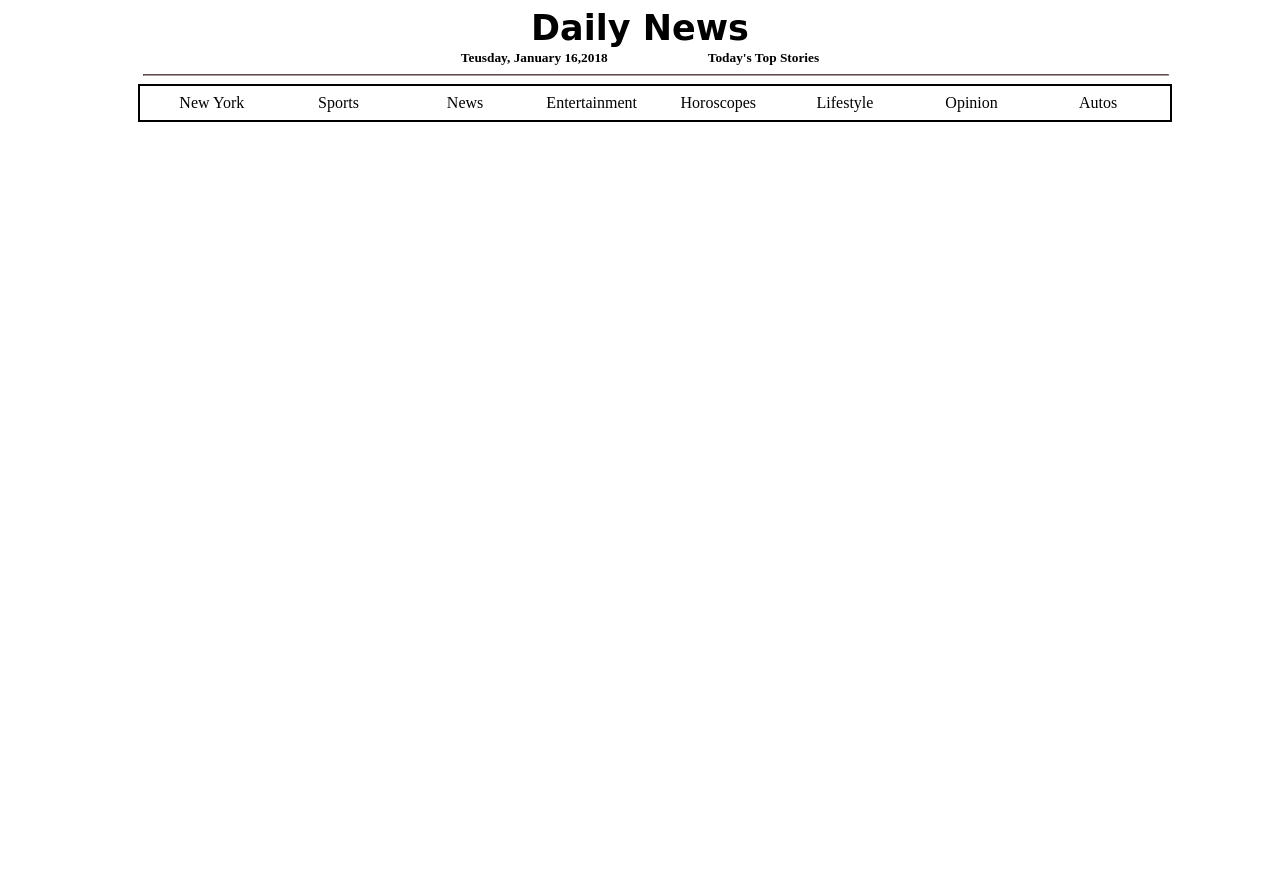
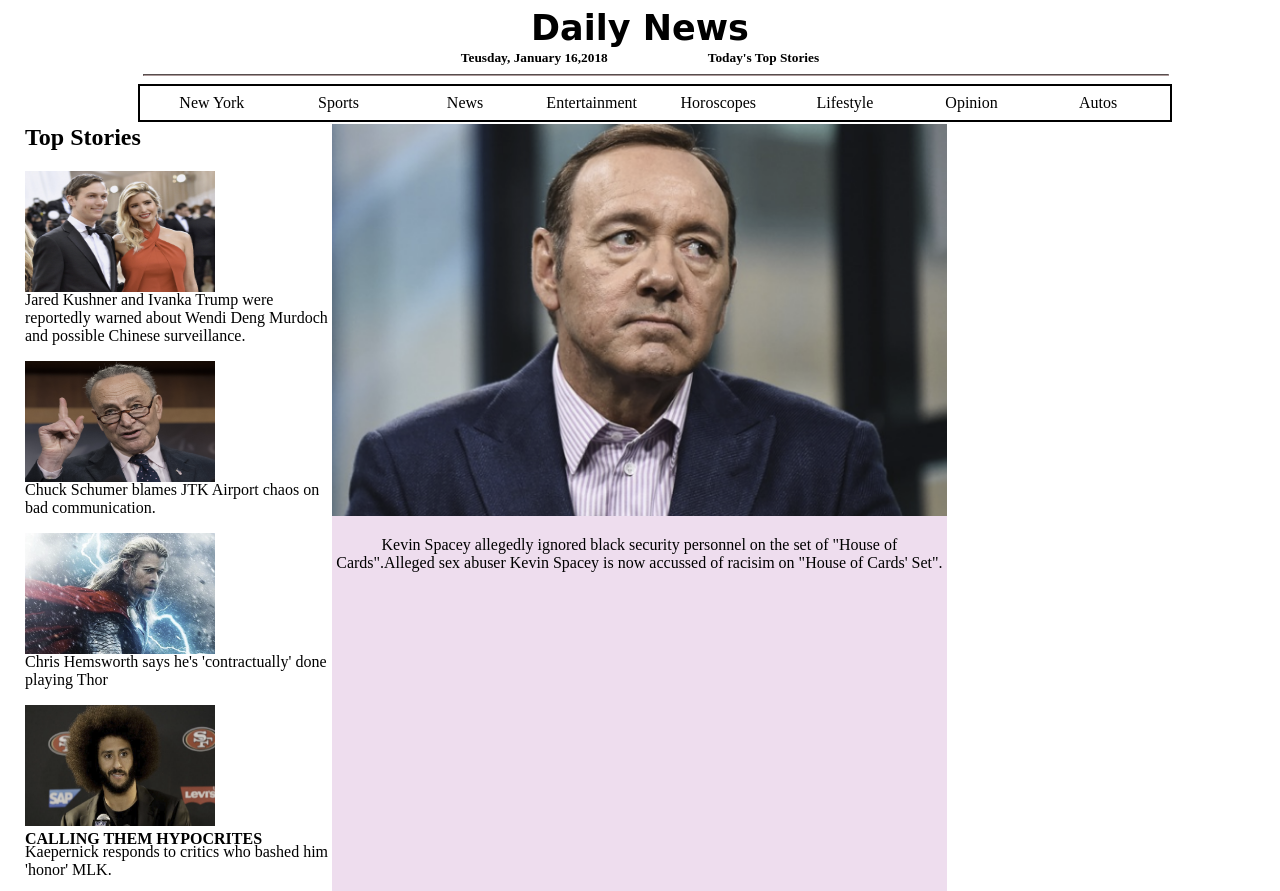
Before and after one commit to peterkariukimutuura/newspaperWebsite, a plain HTML site: page index.html in a window 1280 px wide. Shown: the part 61-952 px from the top of the page. Before the commit the page ends 800 px from the top, so only its background shows below. Drawn offline with Linux system fonts and the light colour scheme.

Commit message:
middle section

```diff
--- a/index.html
+++ b/index.html
@@ -4,6 +4,47 @@
 	<title>newspaper Web site</title>
 	<link rel="stylesheet" type="text/css" href="css/styles.css">
 	<style type="text/css" media="screen">
+		section.middle_content{
+		    padding-top: 2px;
+		    width: 96%;
+		    padding-left: 25px;
+		    padding-right: 15px;
+		    display: inline-flex;
+		}
+		div#top_stories_part h2{
+			margin-top: 0px;
+		}
+		div#top_stories_part{
+			width: 25%;
+		}
+		div#center_part{
+			width: 50%;
+		}
+		div#trends_videos{
+			width: 25%;
+		}
+		div#storyone img{
+			width: 190px;
+			margin: 0px auto;
+			height: 121px;
+		}
+		div#storyone p{
+			margin-top: -5px;
+		}
+		div#storyone p#strong{
+			margin-bottom: 0px;
+			margin-top: 0px;
+		}
+		div#center_part{
+			background-color: #ede;
+		}
+		div#first_half img{
+			max-width: 100%;
+
+		}
+		div#first_half p{
+			text-align: center
+		}
 
 	</style>
 </head>
@@ -63,6 +104,55 @@
 			</div>
 		</section>
 		<!-- end here -->
+		<section class="middle_content">
+			 <div id="top_stories_part">
+				 	<h2>Top Stories</h2>
+				 	<div id="storyone">
+				 		<img  src="images/Jared-Kushner-and-Ivanka-Trump.png" alt="Jared Kushner and Ivanka Trump">
+				 		<p>
+				 			Jared Kushner and Ivanka Trump were reportedly warned about Wendi Deng Murdoch and possible Chinese surveillance.
+				 		</p>
+				 	</div>
+				 	<div id="storyone">
+				 		<img src="images/Chuck-Schumer.png" alt="Chuck Schumer">
+				 		<p>
+				 			Chuck Schumer blames JTK Airport chaos on bad communication.
+				 		</p>
+				 	</div>
+				 	<div id="storyone">
+				 		<img src="images/Chris-Hemsworth.png" alt="Chris Hemsworth">
+				 		<p>
+				 			Chris Hemsworth says he's 'contractually' done playing Thor
+				 		</p>
+				 	</div>
+				 	<div id="storyone">
+				 		<img src="images/Kaepernick.png" alt="Kaepernick">
+				 		<p id="strong"><strong>CALLING THEM HYPOCRITES</strong></p>
+				 		<p>
+				 			Kaepernick responds to critics who bashed him 'honor' MLK.
+				 		</p>
+				 	</div>
+				 	<div id="storyone">
+				 		<img src="images/Andrew McCutchen.png" alt="Andrew McCutchen">
+				 		<p>
+				 			Pirates trade Andrew McCutchen to Giants , throwing a wrench into offseason plans for Yankees and Mets.
+				 		</p>
+				 	</div>
+			 </div>
+			 <div id="center_part">
+			 	<div id="first_half">
+				 	<img src="images/Kevin-Spacey.png" alt="Kevin Spacey">
+				 	<p>
+				 		Kevin Spacey allegedly ignored black security personnel on the set of "House of Cards".Alleged sex abuser Kevin Spacey is now accussed of racisim on "House of Cards' Set".
+				 	</p>
+			 	</div>
+
+			 </div>
+			 <div id="trends_videos">
+
+			 </div>
+
+		</section>
 	</section>
 
 </body>
```
Also changed, not shown: images/Andrew McCutchen.png (added), images/Chris-Hemsworth.png (added), images/Chuck-Schumer.png (added), images/Jared-Kushner-and-Ivanka-Trump.png (added), images/Kaepernick.png (added), images/Kevin-Spacey.png (added), images/kevin_Spacey.png (added).
